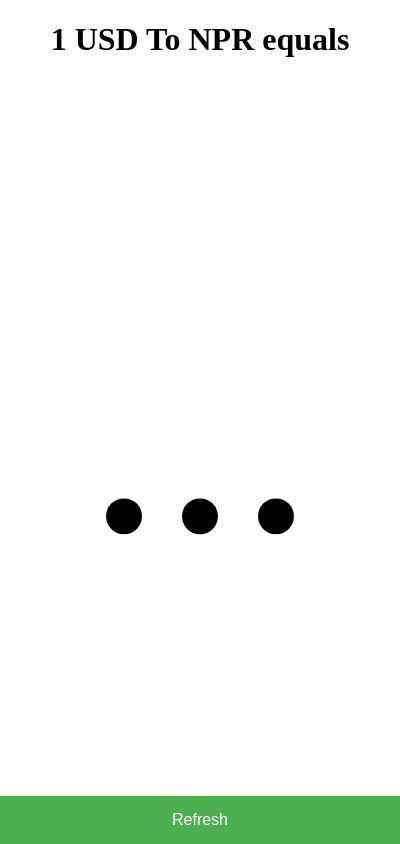
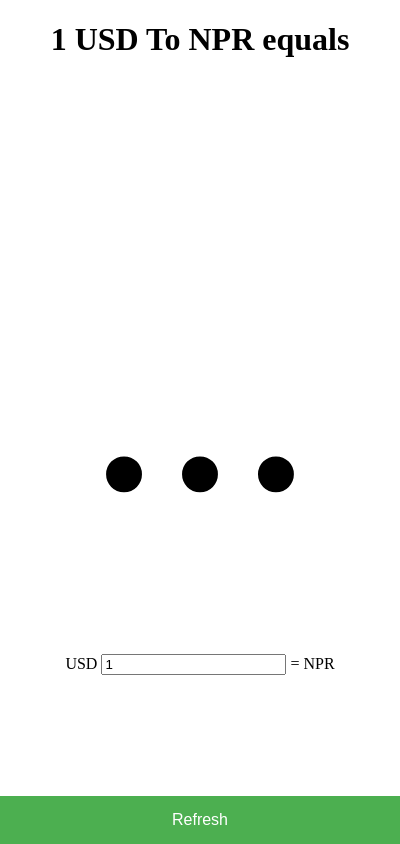
Before and after one commit to tsachit/usd2npr, an Electron app: page index.html in a window 400 px wide. Drawn offline with Linux system fonts and the light colour scheme; no server answers.

Commit message:
converter added

```diff
--- a/index.html
+++ b/index.html
@@ -16,7 +16,7 @@
       #currentValue {
         font-size: 36vh;
         text-align: center;
-        top: 30%;
+        top: 25%;
         bottom: 50%;
         width: 100%;
         position: absolute;
@@ -33,6 +33,12 @@
         font-size: 16px;
         cursor: pointer;
       }
+      #converter {
+        text-align: center;
+        bottom: 20%;
+        width: 100%;
+        position: absolute;
+      }
     </style>
   </head>
   <body>
@@ -40,6 +46,11 @@
     <span id="currentValue">...</span>
     <button type="button" id="refresh" onClick="getCurrentValue()">Refresh</button>
 
+    <div id="converter">
+      <label for="usd">USD</label>
+      <input type="number" id="usd" name="usd" value="1" onKeyUp="convert()"> = <span id="npr"></span> NPR
+    </div>
+
     <!-- You can also require other files to run in this process -->
     <script src="./script.js"></script>
   </body>
--- a/script.js
+++ b/script.js
@@ -1,3 +1,7 @@
+const cv = document.getElementById('currentValue');
+const usd = document.getElementById('usd');
+const npr = document.getElementById('npr');
+
 const fetchCurrentValue = async () => {
   const response = await fetch("https://api.transferwise.com/v3/comparisons?sourceCurrency=USD&targetCurrency=NPR&sendAmount=1", {
     method: 'GET',
@@ -8,12 +12,23 @@ const fetchCurrentValue = async () => {
 const roundTwo = (num) => parseFloat(num).toFixed(2).replace('.00', '');
 
 const getCurrentValue = () => {
-  const currentValue = document.getElementById('currentValue');
-  currentValue.innerHTML = '...';
+  cv.innerHTML = '...';
   fetchCurrentValue().then(json => {
     let result = json?.providers[0]?.quotes[0]?.rate;
-    currentValue.innerHTML = roundTwo(result);
+    cv.innerHTML = roundTwo(result);
+    convert();
   });
+};
+
+const convert = () => {
+  if(cv.innerHTML === '...') return;
+  if(usd.value === '') {
+    npr.innerHTML = '';
+    return;
+  }
+
+  const nprValue = roundTwo(cv.innerHTML) * roundTwo(usd.value);
+  npr.innerHTML = roundTwo(nprValue);
 };
 
 // run immediately
```
Also changed, not shown: README.md.
